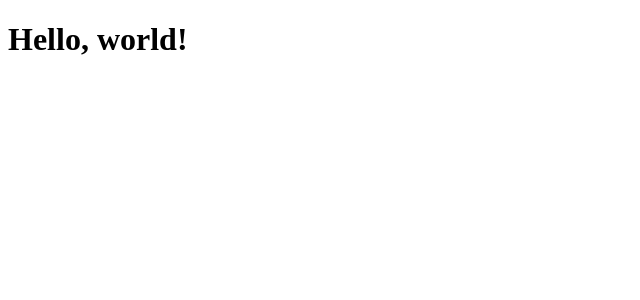
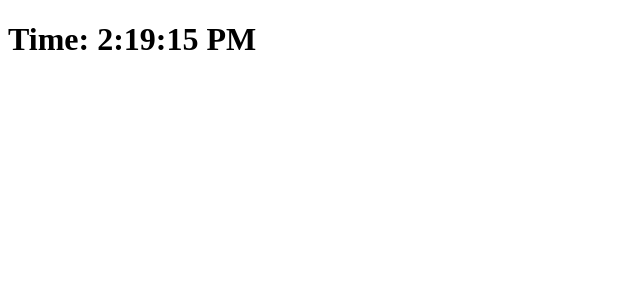
Before and after one commit to shahajalalweb/JS-React-learn, a React (Create React App) app: page / in a window 1280 px wide. Shown: the top 300 px of the page, without its empty margins (0-640 px from the left). Built offline with nearby package versions, Linux system fonts and the light colour scheme.

Commit message:
React Clock

```diff
--- a/src/index.js
+++ b/src/index.js
@@ -1,7 +1,11 @@
 import React from 'react';
 import ReactDOM from 'react-dom';
 
-ReactDOM.render(
-  <h1>Hello, world!</h1>,
-  document.getElementById('root')
-);
+setInterval(() => {
+  const element = (
+    <h1 className='heading'>
+      <span className='text'>Time: {new Date().toLocaleTimeString()}</span>
+    </h1>
+  );
+  ReactDOM.render(element, document.getElementById('root'));
+}, 1000);
```
